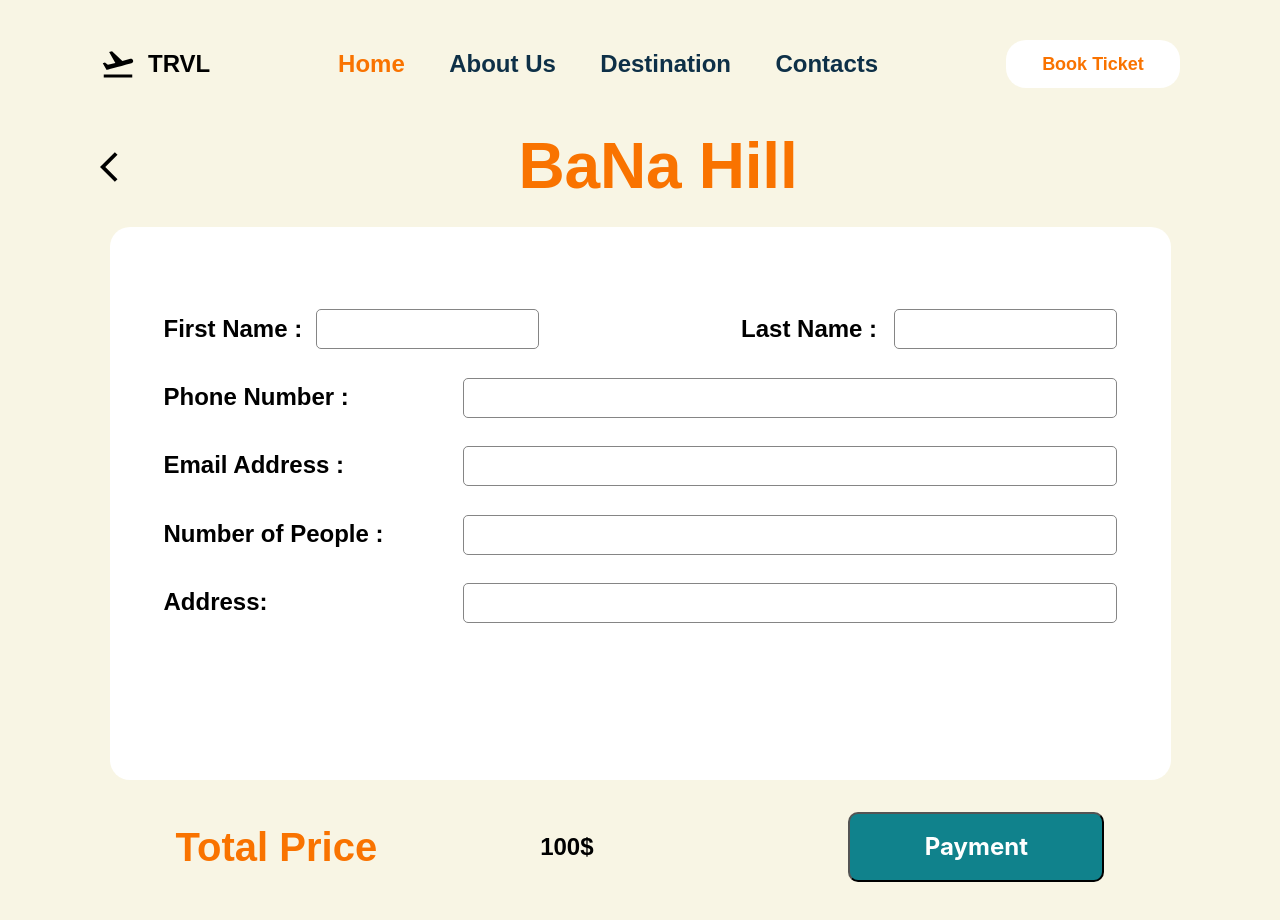
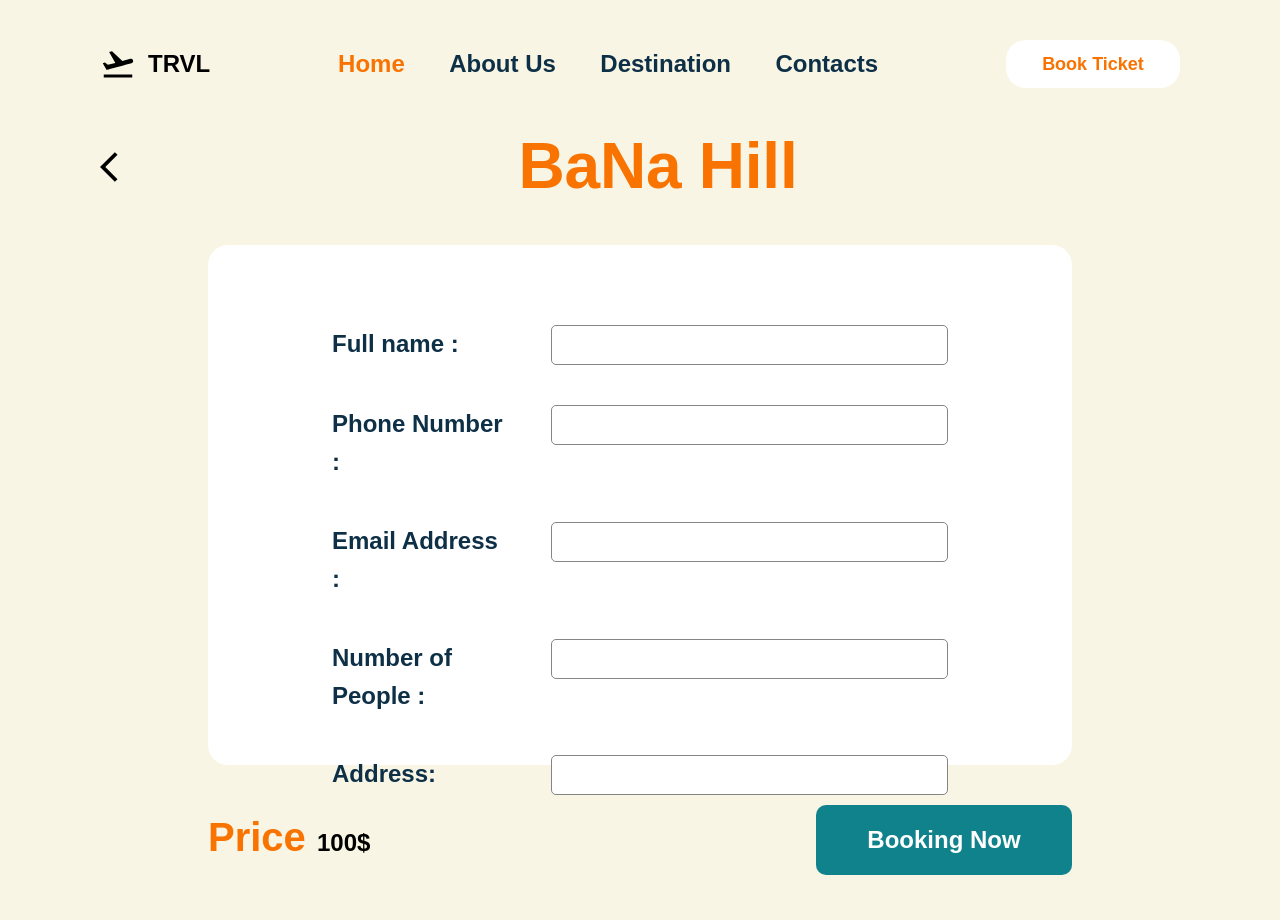
Before and after one commit to dreamteam19ct2/nextjs_travel, a Next.js app: page /payment in a window 1280 px wide. Shown: the top 920 px of the page. After the commit the page ends 880 px from the top, so only its background shows below. Built offline with nearby package versions, Linux system fonts and the light colour scheme.

Commit message:
fix ui payment

```diff
--- a/src/app/payment/page.tsx
+++ b/src/app/payment/page.tsx
@@ -1,58 +1,63 @@
-'use client'
+"use client";
 
-import styles from "./payment.module.css"
+import styles from "./payment.module.css";
 import Headere from "@/components/layout/Header/header";
-import ArrowBackIosIcon from '@mui/icons-material/ArrowBackIos';
-export default function payment(){
-    return(
+import ArrowBackIosIcon from "@mui/icons-material/ArrowBackIos";
+import Grid from "@mui/material/Grid";
+
+export default function payment() {
+  return (
     <>
       <Headere></Headere>
-                <div  className={styles.container_payment}>
+      <div className={styles.container_payment}>
         <div className={styles.container__header__namePayment}>
           <ArrowBackIosIcon />
-                                            <h1 className={styles.container__header__namePayment__Name}>BaNa Hill</h1>
+          <h1 className={styles.container__header__namePayment__Name}>
+            BaNa Hill
+          </h1>
         </div>
-                    <form action="">
-                        <div  className={styles.container__header__namePayment__content}>
-                                    <div className={styles.container__header__namePayment__content_item}>
-                                            <div className={styles.container__header__namePayment__content__name__firstname}>
-                                                    <p className={styles.container__header__namePayment__content__p}>First Name :  </p>
-                                                    <input readOnly  className={styles.container__header__namePayment__content__name__view}></input>
+        <form action="" className={styles.payment__form}>
+          <Grid container spacing={5}>
+            <Grid item xs={4} className={styles.payment__form__sub}>
+              Full name :
+            </Grid>
+            <Grid item xs={8}>
+              <input type="text" className={styles.payment__form__input} />
+            </Grid>
+            <Grid item xs={4} className={styles.payment__form__sub}>
+              Phone Number :
+            </Grid>
+            <Grid item xs={8}>
+              <input type="text" className={styles.payment__form__input} />
+            </Grid>
+            <Grid item xs={4} className={styles.payment__form__sub}>
+              Email Address :
+            </Grid>
+            <Grid item xs={8}>
+              <input type="text" className={styles.payment__form__input} />
+            </Grid>
+            <Grid item xs={4} className={styles.payment__form__sub}>
+              Number of People :
+            </Grid>
+            <Grid item xs={8}>
+              <input type="text" className={styles.payment__form__input} />
+            </Grid>
+            <Grid item xs={4} className={styles.payment__form__sub}>
+              Address:
+            </Grid>
+            <Grid item xs={8}>
+              <input type="text" className={styles.payment__form__input} />
+            </Grid>
+          </Grid>
+        </form>
+        <div className={styles.payment__booking}>
+          <div>
+            <span className={styles.payment__price}>Price </span>
+            <span className={styles.payment__price__person}>100$</span>
           </div>
-                                            <div className={styles.container__header__namePayment__content__name__lastname}>
-                                                    <p className={styles.container__header__namePayment__content__p}>Last Name :  </p>
-                                                    <input readOnly  className={styles.container__header__namePayment__content__name__view}></input>
+          <button className={styles.payment__button}>Booking Now</button>
         </div>
       </div>
-                                    <div className={styles.container__header__namePayment__content_item}>
-                                                    <p className={styles.container__header__namePayment__content__p}>Phone Number  :  </p>
-                                                    <input readOnly  className={styles.container__header__namePayment__content__view}></input>
-                                    </div>
-                                    <div className={styles.container__header__namePayment__content_item}>
-                                                    <p className={styles.container__header__namePayment__content__p}>Email Address :   </p>
-                                                    <input readOnly  className={styles.container__header__namePayment__content__view}></input>
-                                    </div>
-                                    <div className={styles.container__header__namePayment__content_item}>
-                                                    <p className={styles.container__header__namePayment__content__p}>Number of People :   </p>
-                                                    <input readOnly  className={styles.container__header__namePayment__content__view}></input>
-                                    </div>
-                                    <div className={styles.container__header__namePayment__content_item}>
-                                                    <p className={styles.container__header__namePayment__content__p}>Address:  </p>
-                                                    <input readOnly  className={styles.container__header__namePayment__content__view}></input>
-                                    </div>
-
-                        </div>
-                        <div className={styles.container__header__namePayment__detail_price}>
-                                         <div className={styles.container__header__namePayment__detail_price__nomal} >
-                                                <p className={styles.container__header__namePayment__detail_price__nomal_p}>Total Price</p>
-                                                <p>100$</p>
-                                         </div>
-                                         <button className={styles.container__header__namePayment__detail_price_button}>Payment</button>
-                        </div>
-                    </form>
-                </div>
-
-
     </>
-    )
+  );
 }
--- a/src/app/payment/payment.module.css
+++ b/src/app/payment/payment.module.css
@@ -1,104 +1,56 @@
-.Header_tour_detail{
-    text-align: center;
-    color: var(--color-main);
-
-
+.container__header__namePayment {
+  display: flex;
+  align-items: center;
 }
-.container__header__namePayment{
-    display: flex;
-    align-items: center
-}
-.container__header__namePayment__Name{
-    width: 100% ;
+.container__header__namePayment__Name {
+  width: 100%;
   font-weight: 700;
   font-size: 64px;
-    text-align: center  ;
+  text-align: center;
   line-height: 77px;
   letter-spacing: -0.231818px;
-    color: #F97300;
-
+  color: #f97300;
 }
-.container__header__namePayment__content{
-    width: 1061px;
-    height: 553px;
-    background: #FFFFFF;
+.payment__form {
+  width: 80%;
+  height: 520px;
+  background-color: white;
   border-radius: 20px;
-    margin: auto;
-    margin-top: 2%;
+  margin: 40px auto;
+  padding: 80px 124px;
 }
-.container__header__namePayment__content__name__view{
-    width: 223px;
+.payment__form__sub {
+  font-weight: 700;
+  font-size: 24px;
+  color: var(--text-main);
+}
+.payment__form__input {
+  width: 100%;
+  border-radius: 5px;
+  border: 1px solid #858585;
   height: 40px;
-    background: #FFFFFF;
-    border: 1px solid #858585;
-    border-radius: 5px;
-    margin-left: 2%;
-
+  padding-left: 12px;
+  color: #858585;
 }
-.container__header__namePayment__content{
-    padding-top: 5%;
-    padding-left: 5%;
-    padding-right: 5%;
-}
-.container__header__namePayment__content_item{
-    display: flex;
-    margin-top: 3%;
-}
-.container__header__namePayment__content__name__firstname{
-    display: flex;
-    align-items: center;
-    width: 50%;
-}
-.container__header__namePayment__content__name__lastname{
-    display: flex;
-    align-items: center;
-    justify-content: flex-end;
-    width: 50%;
-}
-.container__header__namePayment__content__p{
-    width: 30%;
-}
-.container__header__namePayment__content__view{
-    width: 70%;
-    height: 40px;
-    background: #FFFFFF;
-    border: 1px solid #858585;
-    border-radius: 5px;
-    margin-left: 2%;
-}
-.container__header__namePayment__detail_price{
-    margin: 3% 7% 0% 7%;
+.payment__booking {
+  width: 80%;
+  margin: 1% auto;
   display: flex;
   justify-content: space-between;
   align-items: center;
-    padding-bottom: 5% !important;
 }
-.container__header__namePayment__detail_price__nomal{
-    display: flex;
-    width: 45%;
-    justify-content: space-between;
-    align-items: center;
+.payment__price {
+  font-size: 40px;
+  font-weight: 700;
+  color: var(--color-main);
 }
-.container__header__namePayment__detail_price_money{
-    margin-left: 3%;
-
-}
-.container__header__namePayment__detail_price__nomal_p{
-    font-weight: 700;
-    font-size: 40px;
-    color: #F97300;
-   width: 60%;
-}
-
-
-.container__header__namePayment__detail_price_button{
-    background: #10828C;
+.payment__button {
+  background: var(--btn-main);
   border-radius: 10px;
   width: 256px;
   height: 70px;
-    font-family: 'Inter';
-    font-style: normal;
   font-weight: 700;
   font-size: 24px;
-    color: #FFFFFF;
+  color: white;
+  border: none;
 }
```
Lines whose indentation alone changed are shown as unchanged.
